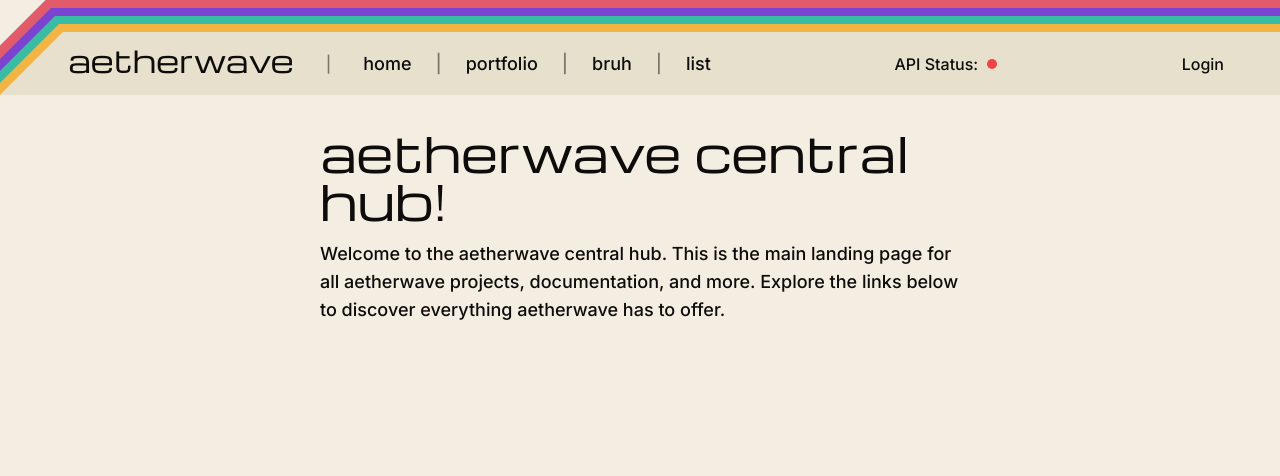
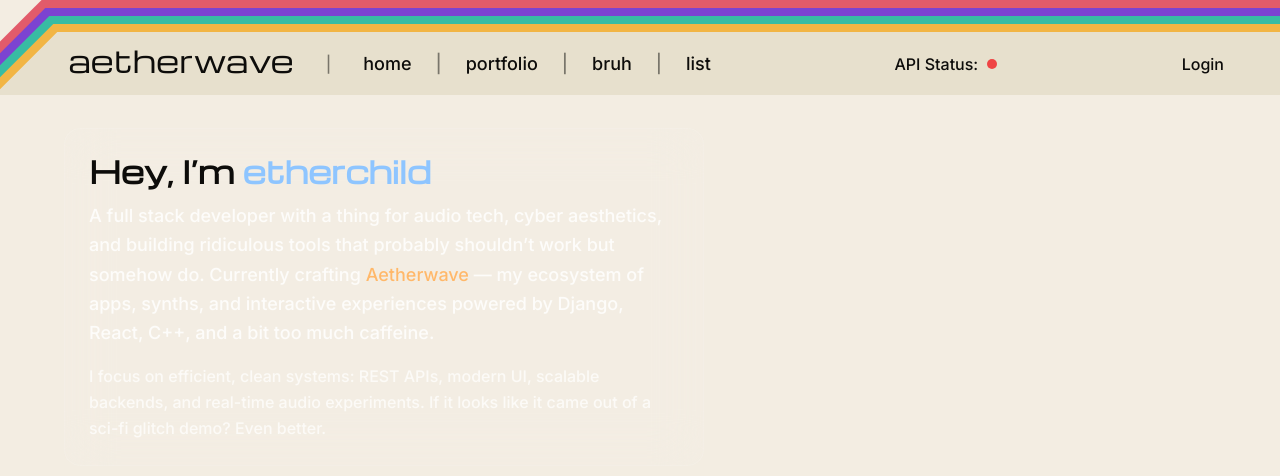
Before and after one commit to etherOnGitHub/aetherport, a Next.js app in the folder apps/web/: page / in a window 1280 px wide. Shown: the top 476 px of the page. Built offline with nearby package versions, Linux system fonts and the light colour scheme; no server answers.

Commit message:
add: short bio | transition to flat bars on small screens navbar

```diff
--- a/apps/web/src/app/components/Bars.tsx
+++ /dev/null
@@ -1,16 +0,0 @@
-"use client";
-export default function Bars() {
-    return (
-        <div className="relative flex h-0 overflow-visible w-full top-0 left-0">
-            <div className="absolute h-2 w-full bg-(--bar-red) barIndexRed top-0 overflow-visible"></div>
-            <div className="absolute h-2 w-full bg-(--bar-purple) barIndexPurple top-2 overflow-visible"></div>
-            <div className="absolute h-2 w-full bg-(--bar-teal) barIndexTeal top-4 overflow-visible"></div>
-            <div className="absolute h-2 w-full bg-(--bar-amber) barIndexAmber top-6 overflow-visible"></div>
-            <div className="absolute h-8 w-full bg-(--bg) z-50 rotatedNavBar -top-7"></div>
-            <div className="absolute h-4 w-full bg-(--bar-red) translate-1 rotatedNavBar barIndexRed overflow-visible top-0"></div>
-            <div className="absolute h-4 w-full bg-(--bar-purple) translate-2 rotatedNavBar barIndexPurple overflow-visible top-1"></div>
-            <div className="absolute h-4 w-full bg-(--bar-teal) translate-3 rotatedNavBar barIndexTeal overflow-visible top-2"></div>
-            <div className="absolute h-4 w-full bg-(--bar-amber) translate-4 rotatedNavBar barIndexAmber overflow-visible top-3 "></div>
-        </div>
-    );
-}
--- /dev/null
+++ b/apps/web/src/app/components/content/Bio.tsx
@@ -0,0 +1,31 @@
+export default function Bio() {
+    return (
+        <div
+            className="
+        max-w-2xl p-6 rounded-2xl
+        bg-white/5 backdrop-blur-xl
+        border border-white/10
+        glitch-border
+      "
+        >
+            <h1 className="text-3xl font-semibold mb-3">
+                Hey, I’m <span className="text-blue-300">etherchild</span>
+            </h1>
+
+            <p className="text-white/80 text-lg leading-relaxed">
+                A full stack developer with a thing for audio tech, cyber
+                aesthetics, and building ridiculous tools that probably
+                shouldn’t work but somehow do. Currently crafting{" "}
+                <span className="text-orange-300 font-medium">Aetherwave</span>{" "}
+                — my ecosystem of apps, synths, and interactive experiences
+                powered by Django, React, C++, and a bit too much caffeine.
+            </p>
+
+            <p className="text-white/70 mt-4 leading-relaxed">
+                I focus on efficient, clean systems: REST APIs, modern UI,
+                scalable backends, and real-time audio experiments. If it looks
+                like it came out of a sci-fi glitch demo? Even better.
+            </p>
+        </div>
+    );
+}
--- /dev/null
+++ b/apps/web/src/app/components/ui/Bars.tsx
@@ -0,0 +1,51 @@
+"use client";
+
+import { useEffect, useState } from "react";
+
+export default function Bars() {
+    const [hidden, setHidden] = useState(false);
+    const [isSmallScreen, setIsSmallScreen] = useState(false);
+
+    useEffect(() => {
+        const timer = setTimeout(() => {
+            if (isSmallScreen) {
+                // setHidden(true);
+            } else {
+                setHidden(false);
+            }
+        }, 500);
+        return () => clearTimeout(timer);
+    }, [isSmallScreen]);
+
+    useEffect(() => {
+        const check = () => setIsSmallScreen(window.innerWidth < 992);
+        check();
+        window.addEventListener("resize", check);
+        return () => window.removeEventListener("resize", check);
+    }, []);
+
+    if (hidden) {
+        return (
+            <div className="relative flex h-0 overflow-visible w-full top-0 left-0">
+                <div className="absolute h-2 w-full bg-(--bar-red) barIndexRed top-0 overflow-visible"></div>
+                <div className="absolute h-2 w-full bg-(--bar-purple) barIndexPurple top-2 overflow-visible"></div>
+                <div className="absolute h-2 w-full bg-(--bar-teal) barIndexTeal top-4 overflow-visible"></div>
+                <div className="absolute h-2 w-full bg-(--bar-amber) barIndexAmber top-6 overflow-visible"></div>
+            </div>
+        );
+    }
+
+    return (
+        <div className="relative flex h-0 overflow-visible w-full top-0 left-0">
+            <div className="absolute h-2 w-full bg-(--bar-red) barIndexRed top-0 overflow-visible"></div>
+            <div className="absolute h-2 w-full bg-(--bar-purple) barIndexPurple top-2 overflow-visible"></div>
+            <div className="absolute h-2 w-full bg-(--bar-teal) barIndexTeal top-4 overflow-visible"></div>
+            <div className="absolute h-2 w-full bg-(--bar-amber) barIndexAmber top-6 overflow-visible"></div>
+            <div className="absolute h-8 w-full bg-(--bg) z-50 rotatedNavBar -top-8"></div>
+            <div className="absolute h-3 w-full bg-(--bar-red) translate-1 rotatedNavBar barIndexRed overflow-visible top-0"></div>
+            <div className="absolute h-3 w-full bg-(--bar-purple) translate-2 rotatedNavBar barIndexPurple overflow-visible top-1"></div>
+            <div className="absolute h-3 w-full bg-(--bar-teal) translate-3 rotatedNavBar barIndexTeal overflow-visible top-2"></div>
+            <div className="absolute h-3 w-full bg-(--bar-amber) translate-4 rotatedNavBar barIndexAmber overflow-visible top-3 "></div>
+        </div>
+    );
+}
--- a/apps/web/src/app/components/Navbar.tsx
+++ b/apps/web/src/app/components/ui/Navbar.tsx
@@ -1,7 +1,7 @@
 "use client";
 
 // import HomePage from "./testAPI";
-import ApiStatus from "./status/ApiStatus";
+import ApiStatus from "../status/ApiStatus";
 
 export default function Navbar() {
     return (
--- a/apps/web/src/app/globals.css
+++ b/apps/web/src/app/globals.css
@@ -96,6 +96,10 @@ ul li:hover {
 .rotatedNavBar {
   transform-origin: left top;
   transform: rotate(-45deg) translate(-300px, 20px);
+  transition: 0.5s ease-in-out;
+  filter: none;
+  opacity: 1;
+  transition: 1s ease;
 }
 
 .barIndexRed {
@@ -113,3 +117,15 @@ ul li:hover {
 .barIndexAmber {
   z-index: 29;
 }
+
+/* queries */
+
+@media (max-width: 992px) {
+  .rotatedNavBar {
+    transform: rotate(0deg) translate(-20px, -8px);
+    transition: 0.5s ease-in-out;
+    filter: blur(8px);
+    opacity: 0;
+    transition: 3s ease;
+  }
+}
--- a/apps/web/src/app/layout.tsx
+++ b/apps/web/src/app/layout.tsx
@@ -1,8 +1,8 @@
 import type { Metadata } from "next";
 import { Inter, Michroma } from "next/font/google";
 import "./globals.css";
-import Navbar from "./components/Navbar";
-import Bars from "./components/Bars";
+import Navbar from "./components/ui/Navbar";
+import Bars from "./components/ui/Bars";
 
 const inter = Inter({
     subsets: ["latin"],
--- a/apps/web/src/app/page.tsx
+++ b/apps/web/src/app/page.tsx
@@ -1,15 +1,11 @@
+import Bio from "./components/content/Bio";
+
 export default function Home() {
     return (
-        <div className="flex min-h-screen items-center justify-center bg-bg">
+        <>
             <main className="flex min-h-screen w-full max-w-3xl flex-col items-center py-32 px-16 bg-bg  sm:items-start">
-                <h1 className="text-5xl text-fg">aetherwave central hub!</h1>
-                <p className="mt-4 text-lg text-fg/70">
-                    Welcome to the aetherwave central hub. This is the main
-                    landing page for all aetherwave projects, documentation, and
-                    more. Explore the links below to discover everything
-                    aetherwave has to offer.
-                </p>
+                <Bio />
             </main>
-        </div>
+        </>
     );
 }
```
